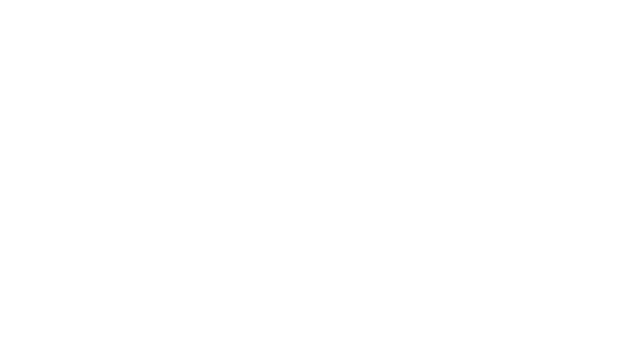
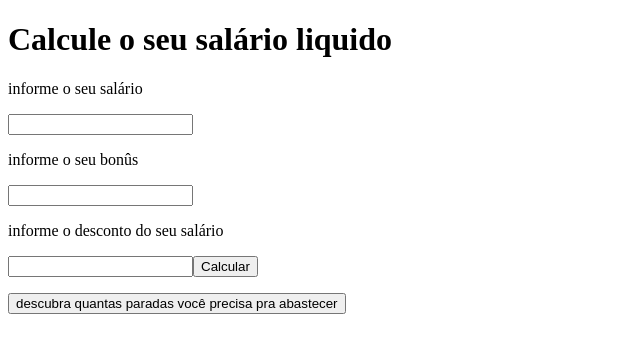
Before and after one commit to VitoriaMoon/Prova-Surpresa, a React (Create React App) app: page /salario in a window 1280 px wide. Before the commit this address had no page. Shown: the top 352 px of the page, without its empty margins (0-640 px from the left). Built offline with nearby package versions, Linux system fonts and the light colour scheme.

Commit message:
prova 2.0 (11/10/22)

```diff
--- /dev/null
+++ b/src/febre.js
@@ -0,0 +1,26 @@
+import { useState } from "react"
+import { Link } from "react-router-dom"
+import Febre from "./service/temperatura"
+
+export default function VerificarFebre(){
+    const [temp, setTemp] = useState()
+    const [resposta, setResposta] = useState()
+    function FebreClick(){
+       let resp = Febre(temp)
+       setResposta(resp);
+
+    }
+    return(
+        <div>
+            <h1>Descubra se você está com febre</h1>
+            <p>informe a sua temperatura</p>
+            <input type='number' value={temp} onChange={e => setTemp(e.target.value)}/>
+            <button onClick={FebreClick}>descubra</button>
+            <p>{resposta}</p>
+            <Link to='/'>
+            <button>volte ao inicio</button>
+            </Link>
+
+        </div>
+    )
+}
--- a/src/index.js
+++ b/src/index.js
@@ -4,6 +4,9 @@
 import Signo from './libra';
 import {BrowserRouter, Routes, Route} from 'react-router-dom'
 import Sorveteria from './sorveteria';
+import Salario from './salarioliq';
+import Paradas from './paradas';
+import VerificarFebre from './febre';
 
 const root = ReactDOM.createRoot(document.getElementById('root'));
 root.render(
@@ -13,6 +16,9 @@
       <Route path='/' element={<Acai/>}/>
       <Route path='/libra' element={<Signo/>}/>
       <Route path='/sorveteria' element={<Sorveteria/>}/>
+      <Route path='/salario' element={<Salario/>}/>
+      <Route path='/paradas' element={<Paradas/>}/>
+      <Route path='/febre' element={<VerificarFebre/>}/>
     </Routes>
     </BrowserRouter>
   </React.StrictMode>
--- /dev/null
+++ b/src/paradas.js
@@ -0,0 +1,35 @@
+import { useState } from "react"
+import QTDParadas from "./service/paradas"
+import { Link } from "react-router-dom";
+
+export default function Paradas(){
+
+    const [capac, setCapac] = useState();
+    const [consumo, setConsumo] = useState();
+    const [dist, setDist] = useState();
+    const [resp, setResp] = useState()
+
+    function qtdP(){
+        let total = QTDParadas(capac,consumo,dist)
+        setResp(total)
+    }
+
+
+    return(
+        <div>
+            <h1>Calcule quantas vezes você precisa abastecer</h1>
+            <p>informe a capacidade</p>
+            <input type='number' value={capac} onChange={e => setCapac(e.target.value)}/>
+            <p>informe o consumo</p>
+
+            <input type='number' value={consumo} onChange={e => setConsumo(e.target.value)}/>
+            <p>informe a distancia</p>
+            <input type='number' value={dist} onChange={e => setDist(e.target.value)}/>
+            <button onClick={qtdP}>Calcular</button>
+            <p>{resp}</p>
+            <Link to='/febre'>
+                <button>descubra se você tem febree</button>
+            </Link>
+        </div>
+    )
+}
--- /dev/null
+++ b/src/salarioliq.js
@@ -0,0 +1,34 @@
+import { useState } from "react"
+import salarioLiquido from "./service/salario";
+import {Link} from 'react-router-dom'
+
+export default function Salario(){
+    const [salario, setSalario] = useState();
+    const [bonus, setBonus] = useState();
+    const [desc, setDesc] = useState();
+    const [resposta, setResposta] = useState();
+
+    function CalcularClick(){
+        let total = salarioLiquido(salario,bonus,desc)
+        setResposta(total);
+    }
+
+    return(
+        <div>
+            <h1>Calcule o seu salário liquido</h1>
+            <p>informe o seu salário</p>
+            <input type='number' value={salario} onChange={e => setSalario(e.target.value)}/>
+            <p>informe o seu bonûs</p>
+
+            <input type='number' value={bonus} onChange={e => setBonus(e.target.value)}/>
+            <p>informe o desconto do seu salário</p>
+            <input type='number' value={desc} onChange={e => setDesc(e.target.value)}/>
+            <button onClick={CalcularClick}>Calcular</button>
+
+            <p>{resposta}</p>
+            <Link to='/paradas'>
+            <button>descubra quantas paradas você precisa pra abastecer</button>
+            </Link>
+            </div>
+    )
+}
--- /dev/null
+++ b/src/service/paradas.js
@@ -0,0 +1,13 @@
+export default function QTDParadas(capacidade,consumo,distancia){
+    try {
+
+        let litros = distancia / consumo;
+        let qtdParadas = litros / capacidade;
+
+        qtdParadas = Math.ceil(qtdParadas)
+
+        return 'Você precisará fazer ' +  qtdParadas + ' parada para abastecer';
+    } catch (err) {
+        return(err.message)
+    }
+}
--- /dev/null
+++ b/src/service/salario.js
@@ -0,0 +1,14 @@
+export default function salarioLiquido(salario,bonus,desc){
+    try {
+        if(salario <=0 || bonus < 0 || desc < 0){
+            return 'Valor inválido'
+        }
+
+        let sal = salario * bonus /100 ;
+        let total = salario - desc + sal;
+        return total
+
+    } catch (err) {
+     return (err.message)
+    }
+}
--- /dev/null
+++ b/src/service/temperatura.js
@@ -0,0 +1,28 @@
+export default function Febre(temperatura){
+    try {
+        if (temperatura >= 41) {
+            return "ce ta queimando de hipertermia";
+        }
+        else if(temperatura < 0){
+            return 'morto'
+        }
+        else if(temperatura >= 39.6 && temperatura < 41){
+            return "febre alta"
+        }
+
+        else if(temperatura >= 37.5 && temperatura < 39.6){
+            return "febre só"
+        }
+
+        else if(temperatura >= 36 && temperatura < 37.5){
+            return "normal"
+        }
+
+        else{
+            return "hipotermia"
+        }
+
+    } catch (err) {
+        return(err.message)
+    }
+}
--- a/src/sorveteria.js
+++ b/src/sorveteria.js
@@ -1,4 +1,5 @@
 import { useEffect, useState } from "react"
+import { Link } from "react-router-dom";
 
 export default function Sorveteria(){
 
@@ -38,7 +39,12 @@
             }
             {gramas !=0 &&
             <p> O total a pagar é R${resul} </p>}
+            <Link to='/salario'>
+                <button>descubra seu salario liquido</button>
+            </Link>
             </div>
+
+
 
 
     )
```
